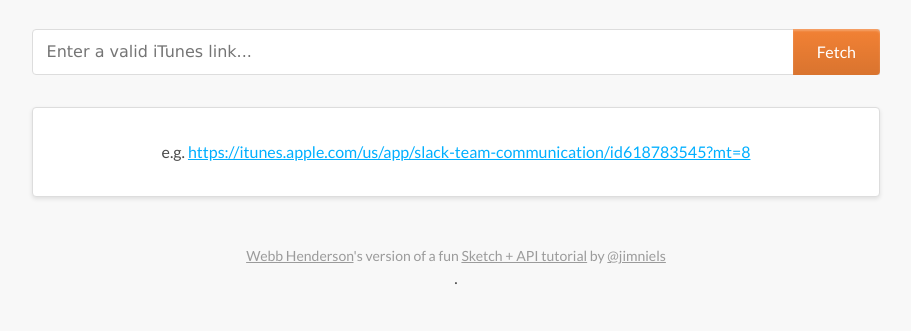
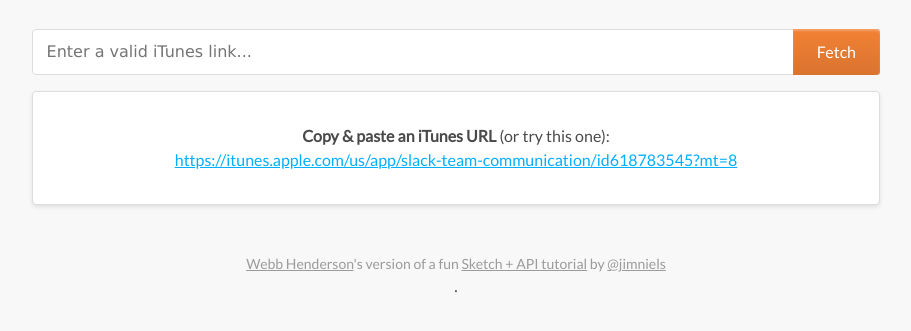
Before and after one commit to emerywebster/fetchy, a plain HTML site: page index.html in a window 1280 px wide. Shown: the part 187-518 px from the top of the page, without its empty margins (184-1095 px from the left). Drawn offline with nearby package versions, Linux system fonts and the light colour scheme.

Commit message:
improve spacking and messaging

```diff
--- a/assets/css/style.css
+++ b/assets/css/style.css
@@ -113,7 +113,7 @@ form {
     border: 1px solid #ddd;
     text-align: center;
     padding: 2em;
-    margin: 2em 0 2em;
+    margin: 1em 0 2em;
     box-shadow: 0 2px 4px rgba(0, 0, 0, .1);
     border-radius: 4px;
     position: relative;
--- a/index.html
+++ b/index.html
@@ -20,7 +20,8 @@
   </form>
 
   <div class="wrapper">
-    <p>e.g. <a href="https://itunes.apple.com/us/app/slack-team-communication/id618783545?mt=8">https://itunes.apple.com/us/app/slack-team-communication/id618783545?mt=8</a></p>
+    <p><strong>Copy &amp; paste an iTunes URL</strong> (or try this one):</p>
+    <p><a href="https://itunes.apple.com/us/app/slack-team-communication/id618783545?mt=8">https://itunes.apple.com/us/app/slack-team-communication/id618783545?mt=8</a></p>
     <div class="content">
     </div>
   </div>
```
